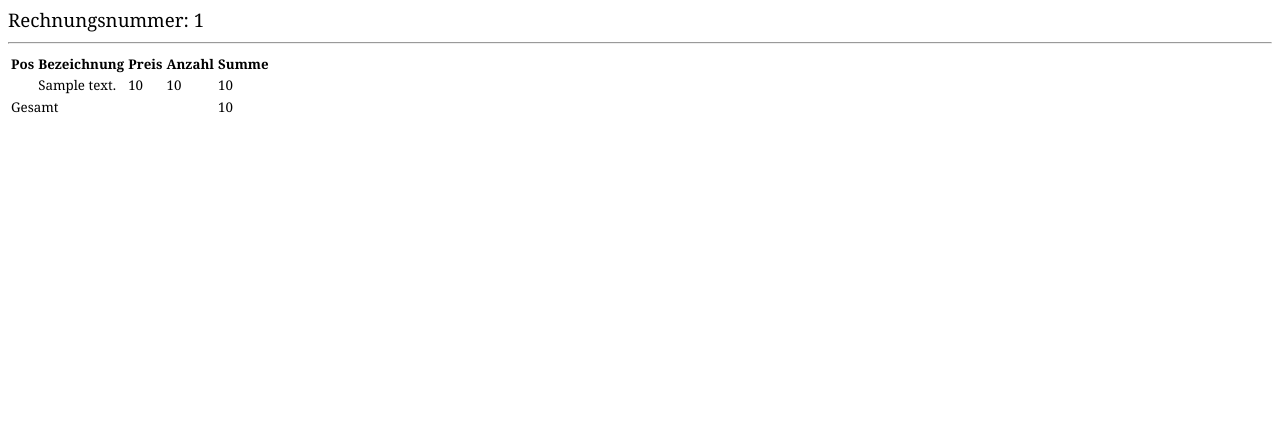
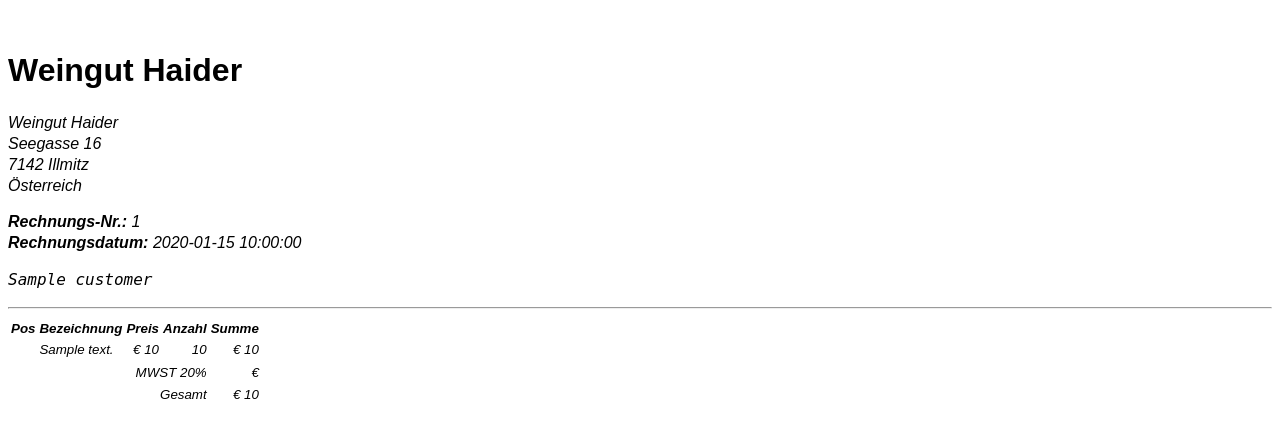
Before and after one commit to kleinph/vino-bill, a Python web app: template server/templates/print.html in a window 1280 px wide. Shown: the top 438 px of the page. Run offline with Jinja, Linux system fonts and the light colour scheme; the template is opened without the code that fills it: most values are stand-ins (such as "Sample title", 1, 10 or a date in 2020).

Commit message:
Add basic print stylesheet

```diff
--- a/server/assets/css/print.css
+++ b/server/assets/css/print.css
@@ -4,7 +4,8 @@
 }
 
 body {
-	font: 14pt Georgia, "Times New Roman", Times, serif;
+	font-size: 12pt;
+	font-family: Arial, sans;
 	line-height: 1.3;
 }
 
@@ -28,3 +29,7 @@ table th {
 table tr {
 	margin-top: 10%;
 }
+
+.right {
+	text-align: right;
+}
--- a/server/templates/print.html
+++ b/server/templates/print.html
@@ -8,17 +8,29 @@
 		<link rel="stylesheet" href="/static/css/print.css">
 	</head>
 	<body>
+		<header>
+			<img src="" alt="">
+			<h1>Weingut Haider</h1>
+		</header>
 		<div class="container">
-			Rechnungsnummer: {{ invoice.id }}
+			<address><p>
+				Weingut Haider<br>
+				Seegasse 16<br>
+				7142 Illmitz<br>
+				Österreich
+			</p><address>
+			<strong>Rechnungs-Nr.:</strong> {{ invoice.id }}<br>
+			<strong>Rechnungsdatum:</strong> {{ invoice.date }}
+			<p><pre>{{ invoice.customer }}</pre></p>
 			<hr>
 			<table class="table">
 				<thead>
 					<tr>
 						<th>Pos</th>
 						<th>Bezeichnung</th>
-						<th>Preis</th>
-						<th>Anzahl</th>
-						<th>Summe</th>
+						<th class="right">Preis</th>
+						<th class="right">Anzahl</th>
+						<th class="right">Summe</th>
 					</tr>
 				</thead>
 				<tbody>
@@ -26,21 +38,26 @@
 					<tr>
 						<td>{{ forloop.counter }}</td>
 						<td>{{ item.wine.description }}</td>
-						<td>{{ item.wine.price }}</td>
-						<td>{{ item.quantity }}</td>
-						<td>{{ item.sum }}</td>
+						<td class="right">€ {{ item.wine.price }}</td>
+						<td class="right">{{ item.quantity }}</td>
+						<td class="right">€ {{ item.sum }}</td>
 					</tr>
 					{% endfor %}
+					<tr></tr>
 					{% if invoice.rebate > 0 %}
 					<tr>
-						<td colspan="3">Rabbat</td>
-						<td>{{ invoice.rebate }}</td>
-						<td>€</td>
+						<td class="right" colspan="3">Rabbat</td>
+						<td class="right">{{ invoice.rebate }} %</td>
+						<td class="right">€</td>
 					</tr>
 					{% endif %}
 					<tr>
-						<td colspan="4">Gesamt</td>
-						<td>{{ invoice.total }}</td>
+						<td class="right" colspan="4">MWST 20%</td>
+						<td class="right">€</td>
+					</tr>
+					<tr>
+						<td class="right" colspan="4">Gesamt</td>
+						<td class="right">€ {{ invoice.total }}</td>
 					</tr>
 				</tbody>
 			</table>
```
